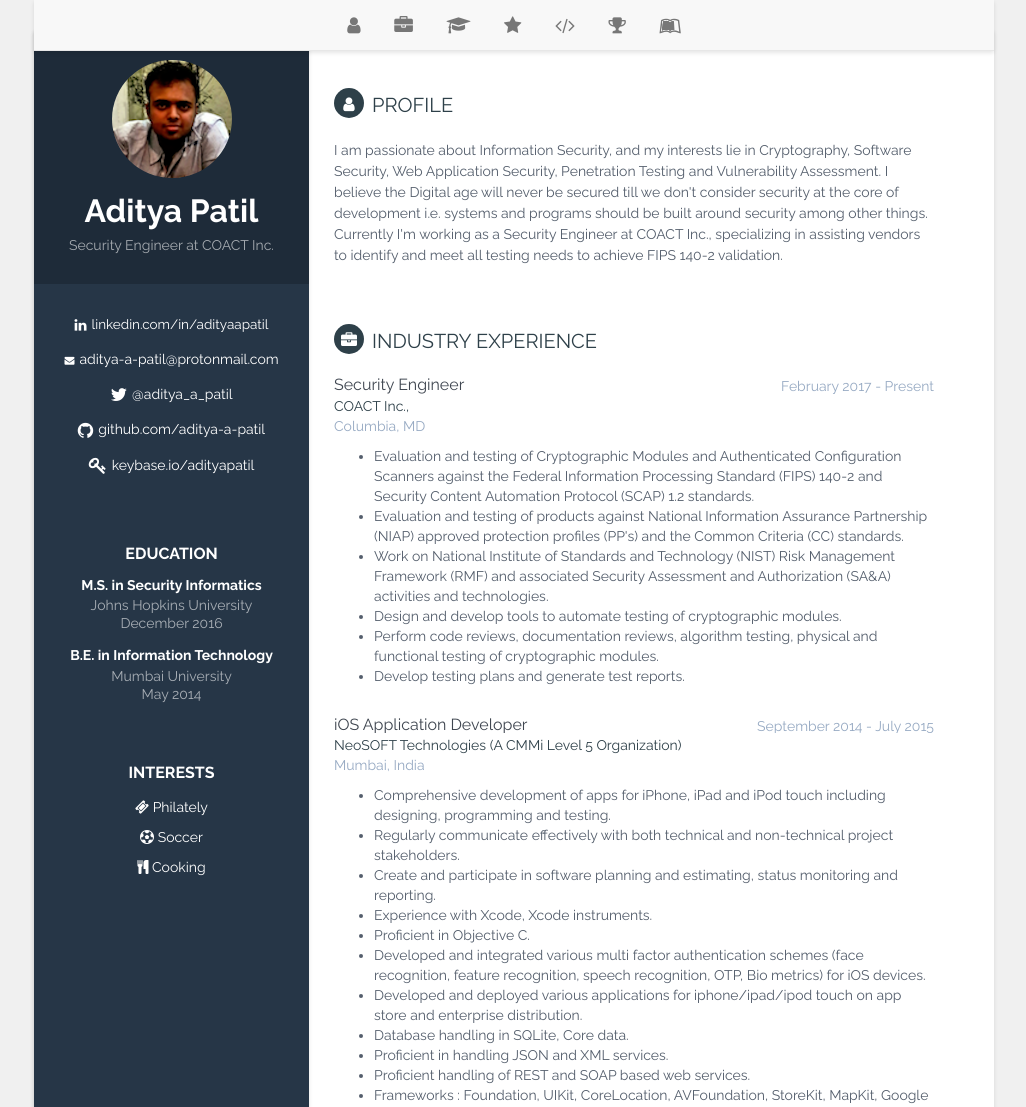
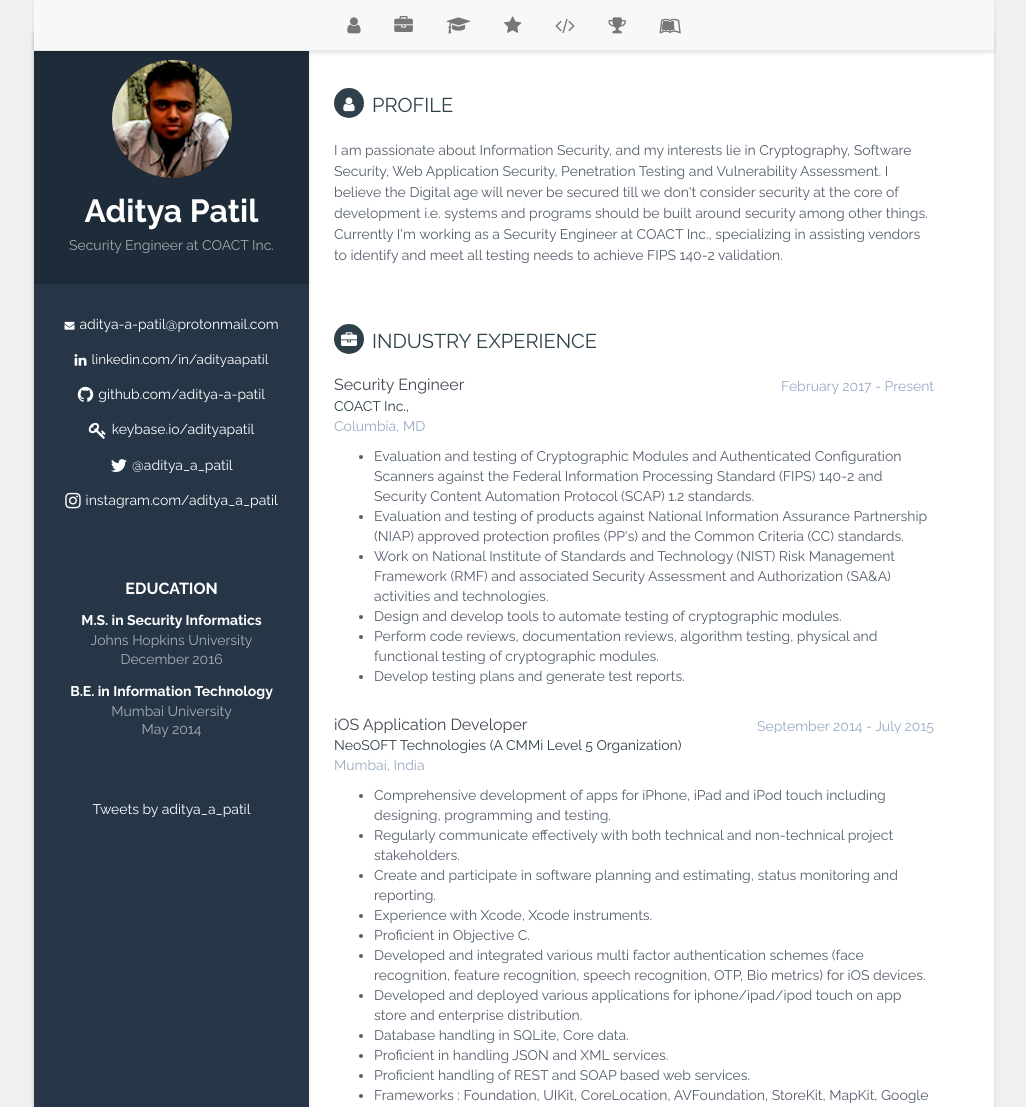
Before and after one commit to aditya-a-patil/Portfolio, a plain HTML site: page index.html in a window 1280 px wide. Shown: the top 1107 px of the page, without its empty margins (126-1152 px from the left). Drawn offline with Linux system fonts and the light colour scheme.

Commit message:
- Added live twitter feed - Added instagram link - Removed interests section

```diff
--- a/assets/css/styles.css
+++ b/assets/css/styles.css
@@ -418,9 +418,9 @@ p {
   .languages-container {
     display: none;
   }/* hide languages on small screen */
-  .interests-container {
+  .feed-container {
     display: none;
-  }/* hide interests on small screen */
+  }/* hide twitter feed on small screen */
 }
 /* Small devices (tablets, 768px and up) */
 /* Medium devices (desktops, 992px and up) */
--- a/index.html
+++ b/index.html
@@ -75,12 +75,12 @@
 
             <div class="contact-container container-block">
                 <ul class="list-unstyled contact-list">
-                    <!--<li class="phone"><i class="fa fa-phone"></i><a href="tel:0123 456 789">0123 456 789</a></li>-->
+                    <li class="email"><i class="fa fa-envelope"></i><a href="mailto: aditya-a-patil@protonmail.com" title="Email">aditya-a-patil@protonmail.com</a></li>
                     <li class="linkedin"><i class="fa fa-linkedin"></i><a href="https://www.linkedin.com/in/adityaapatil" target="_blank" title="LinkedIn">linkedin.com/in/adityaapatil</a></li>
-                    <li class="email"><i class="fa fa-envelope"></i><a href="mailto: aditya-a-patil@protonmail.com" title="Email">aditya-a-patil@protonmail.com</a></li>
-                    <li class="twitter"><i class="fa fa-twitter"></i><a href="http://twitter.com/aditya_a_patil" target="_blank" title="Twitter">@aditya_a_patil</a></li>
                     <li class="github"><i class="fa fa-github"></i><a rel="me" itemprop="url" href="https://www.github.com/aditya-a-patil" target="_blank" title="Github">github.com/aditya-a-patil</a></li>
                     <li class="PGP"><i class="fa fa-key"></i><a rel="me" itemprop="url" href="https://keybase.io/adityapatil" target="_blank" title="PGP Key">keybase.io/adityapatil</a></li>
+                    <li class="twitter"><i class="fa fa-twitter"></i><a href="http://twitter.com/aditya_a_patil" target="_blank" title="Twitter">@aditya_a_patil</a></li>
+                    <li class="instagram"><i class="fa fa-instagram"></i><a rel="me" itemprop="url" href="https://www.instagram.com/aditya_a_patil/" target="_blank" title="PGP Key">instagram.com/aditya_a_patil</a></li>
                     <!--<li class="iOS"><i class="fa fa-mobile"></i><a rel="me" itemprop="url" href="http://bit.ly/adityapatil_ios" target="_blank" title="iOS Application Designs">iOS Application designs</a></li>-->
                 </ul>
             </div><!--//contact-container-->
@@ -99,25 +99,11 @@
                 </div><!--//item-->
             </div><!--//education-sidebar-->
 
-            <div class="languages-container container-block hidden-lg">
-                <h2 class="container-block-title">Languages</h2>
-                <ul class="list-unstyled interests-list">
-                    <li>English <span class="lang-desc">(Native)</span></li>
-                    <li>Hindi <span class="lang-desc">(Native)</span></li>
-                    <li>Kannada <span class="lang-desc">(Native)</span></li>
-                    <li>Marathi <span class="lang-desc">(Professional)</span></li>
-                </ul>
-            </div><!--//language-sidebar-->
+            <div class="feed-container container-block">
+                <a class="twitter-timeline" data-lang="en" data-height="480" href="https://twitter.com/aditya_a_patil?ref_src=twsrc%5Etfw">Tweets by aditya_a_patil</a>
+                <script async src="https://platform.twitter.com/widgets.js" charset="utf-8"></script>
+            </div><!--//feed-sidebar-->
 
-
-            <div class="interests-container container-block">
-                <h2 class="container-block-title">Interests</h2>
-                <ul class="list-unstyled interests-list">
-                    <li><i class="fa fa-ticket"></i> Philately</li>
-                    <li><i class="fa fa-soccer-ball-o"></i> Soccer</li>
-                    <li><i class="fa fa-cutlery"></i> Cooking</li>
-                </ul>
-            </div><!--//interests-sidebar-->
         </div><!--//sidebar-wrapper-->
 
         <div class="main-wrapper">
```
